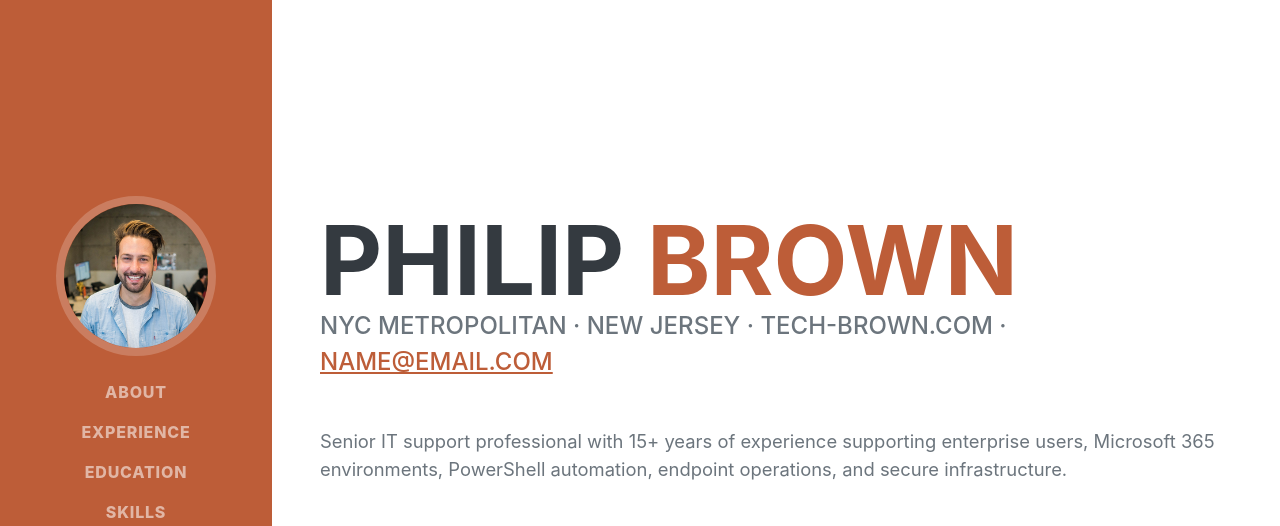
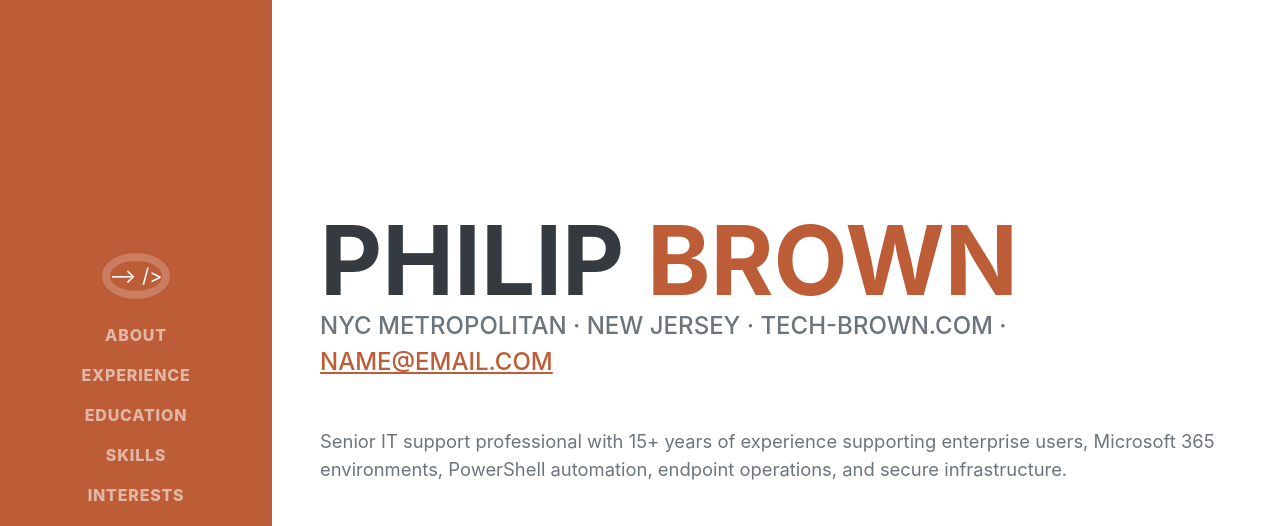
Before and after one commit to pbrown1552/tech-brown, a website: page index.html in a window 1280 px wide. Shown: the top 526 px of the page. Drawn offline with nearby package versions, Linux system fonts and the light colour scheme; files that its build step writes are made by us from their sources; a web font is replaced by a local one.

Commit message:
Add files via upload

```diff
--- a/index.html
+++ b/index.html
@@ -20,7 +20,7 @@
         <nav class="navbar navbar-expand-lg navbar-dark bg-primary fixed-top" id="sideNav">
             <a class="navbar-brand js-scroll-trigger" href="#page-top">
                 <span class="d-block d-lg-none">Philip Brown</span>
-                <span class="d-none d-lg-block"><img class="img-fluid img-profile rounded-circle mx-auto mb-2" src="assets/img/profile.jpg" alt="..." /></span>
+                <span <!-- <img class="img-fluid img-profile rounded-circle mx-auto mb-2" src="assets/img/profile.jpg" alt="..." /> --> /></span>
             </a>
             <button class="navbar-toggler" type="button" data-bs-toggle="collapse" data-bs-target="#navbarResponsive" aria-controls="navbarResponsive" aria-expanded="false" aria-label="Toggle navigation"><span class="navbar-toggler-icon"></span></button>
             <div class="collapse navbar-collapse" id="navbarResponsive">
```
